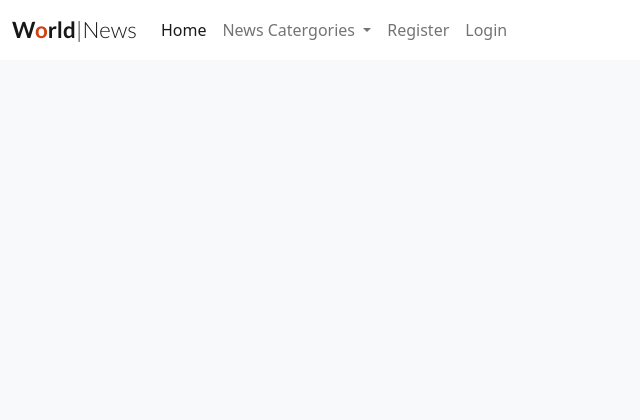
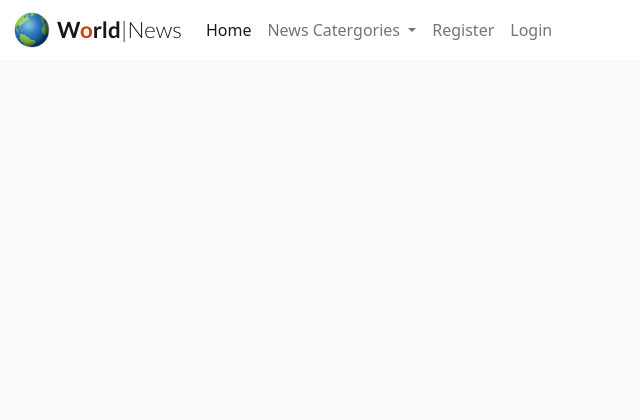
Before and after one commit to HumaIlyas/DjangoNews, a Django app: page / in a window 1280 px wide. Shown: the top 420 px of the page, without its empty margins (0-640 px from the left). Run offline with Django 3.2, Linux system fonts and the light colour scheme; data that the repository does not hold is empty; some libraries are stand-ins or nearby versions.

Commit message:
Update style.css

```diff
--- a/static/css/style.css
+++ b/static/css/style.css
@@ -1,7 +1,31 @@
+@import url("https://fonts.googleapis.com/css2?family=Lato:wght@500&family=Oswald:wght@400&display=swap");
+
+/* body */
 body {
     background-color: #F9FAFC;
 }
 
+/* background colors */
+.light-bg {
+    background-color: #fff;
+}
+
+.dark-bg {
+    background-color: #445261;
+}
+
+.main-bg {
+    background-color: #f8f9fb;
+}
+
+/* logo */
+.logo {
+    height: 40px;
+    padding-right: 5px;
+    border-radius: 50%;
+}
+
+/* navigation links */
 .brand {
     font-family: Lato, sans-serif;
     font-size: 1.4rem;
@@ -18,18 +42,7 @@ body {
     color: #171719;
 }
 
-.light-bg {
-    background-color: #fff;
-}
-
-.dark-bg {
-    background-color: #445261;
-}
-
-.main-bg {
-    background-color: #f8f9fb;
-}
-
+/*News Entries Column*/
 .card {
     border: none;
     background-color: transparent;
@@ -52,6 +65,24 @@ body {
     text-transform: uppercase;
 }
 
+.post-link {
+    text-decoration: none;
+    color: #052241;
+}
+
+.post-link:hover {
+    color: #481404;
+}
+
+.page-link {
+    color:#052241
+}
+
+.page-link:hover {
+    color:#97250e
+}
+
+/* post details */
 .masthead {
     margin-top: 10px;
     overflow: hidden;
@@ -86,23 +117,6 @@ body {
     z-index: 100;
 }
 
-.post-link {
-    text-decoration: none;
-    color: #052241;
-}
-
-.post-link:hover {
-    color: #481404;
-}
-
-.page-link {
-    color:#052241
-}
-
-.page-link:hover {
-    color:#97250e
-}
-
 .post-title {
     margin-top: 20%;
     margin-left: 5%;
@@ -113,6 +127,7 @@ body {
     color: lightgray;
 }
 
+/* signup form */
 .btn-signup {
     background-color: #138197;
     color: #fff;
@@ -135,6 +150,7 @@ body {
     text-decoration: underline;
 }
 
+/* Post like */
 .btn-like {
     color: #585655;
     border: none;
--- a/templates/news/base.html
+++ b/templates/news/base.html
@@ -22,10 +22,9 @@
 
 <body class="d-flex flex-column h-100 main-bg">
 
-    <!-- Navigation -->
-
-    <nav class="navbar navbar-expand-lg navbar-light bg-white">
+    <nav class="navbar navbar-expand-lg navbar-light light-bg">
         <div class="container-fluid">
+            <img class="logo" src="static/images/globe.jpg" alt="logo">
             <a class="navbar-brand" href="{% url 'home' %}"><span class="brand">W<span class="orange">o</span>rld<span
                         class="font">|News</span></span></span></a>
             <button class="navbar-toggler" type="button" data-bs-toggle="collapse" data-bs-target="#navbarText"
@@ -46,7 +45,7 @@
                                 <li><a class="dropdown-item" href="{% url 'category' 'worklife' %}">Worklife</a></li>
                                 <li><a class="dropdown-item" href="{% url 'category' 'climate' %}">Climate</a></li>
                                 <li><a class="dropdown-item" href="{% url 'category' 'science' %}">Science</a></li>
-                                <li><a class="dropdown-item" href="{% url 'category' 'business' %}">Business</a></li>*
+                                <li><a class="dropdown-item" href="{% url 'category' 'business' %}">Business</a></li>
                             </ul>
                         </a>
                     </li>
--- a/templates/news/post_detail.html
+++ b/templates/news/post_detail.html
@@ -4,6 +4,7 @@
 
 {% load crispy_forms_tags %}
 
+<!-- post details -->
 <div class="masthead">
     <div class="container">
         <div class="row g-0">
@@ -35,6 +36,8 @@
                 <p class="card-text ">
                     {{ post.content | safe }}
                 </p>
+
+                <!-- Post like and comment -->
                 <div class="row">
 
                     <div class="col-1">
```
Also changed, not shown: static/images/globe.jpg (added).
